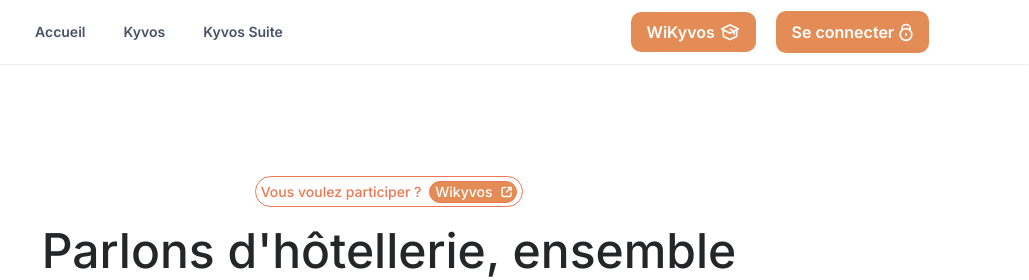
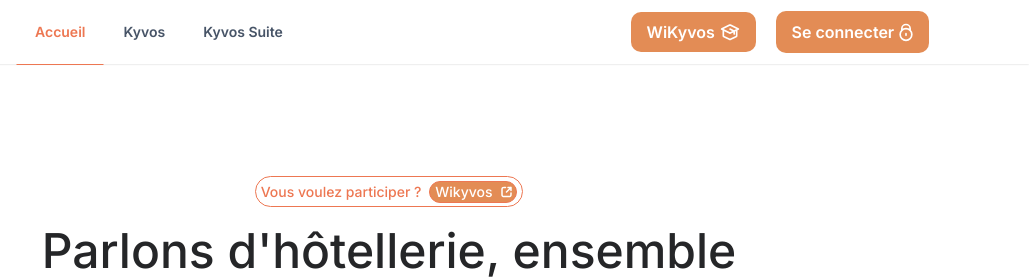
Before and after one commit to SamAmann/kyvos-website, a plain HTML site: page pages/landing.html in a window 1280 px wide. Shown: the top 280 px of the page, 251-1280 px from the left. Drawn offline with Linux system fonts and the light colour scheme.

Commit message:
Custom publish

```diff
--- a/pages/landing.html
+++ b/pages/landing.html
@@ -21,7 +21,7 @@
                 <a href="/pages/index.html"><img src="/img/logos/logo.svg" alt="logo"></a>
             </div>
             <nav>
-                <div class="btn-nav" id="btn-accueil" onclick=navToPage("accueil")>
+                <div class="btn-nav active" id="btn-accueil" onclick=navToPage("accueil")>
                     Accueil
                 </div>
                 <div class="btn-nav" id="btn-kyvos" onclick=navToPage("kyvos")>
```
Also changed, not shown: pages/README.md (renamed from README.md).
